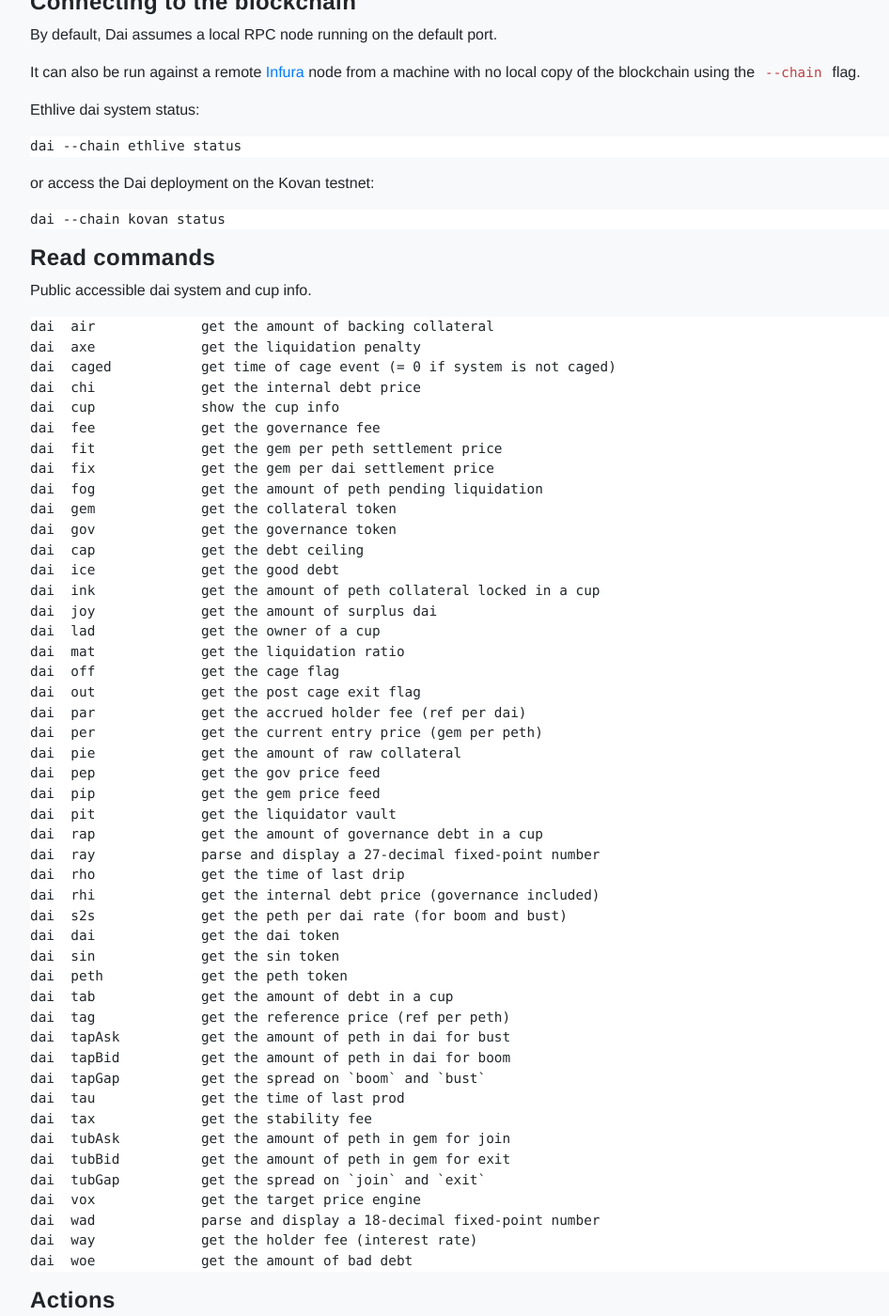
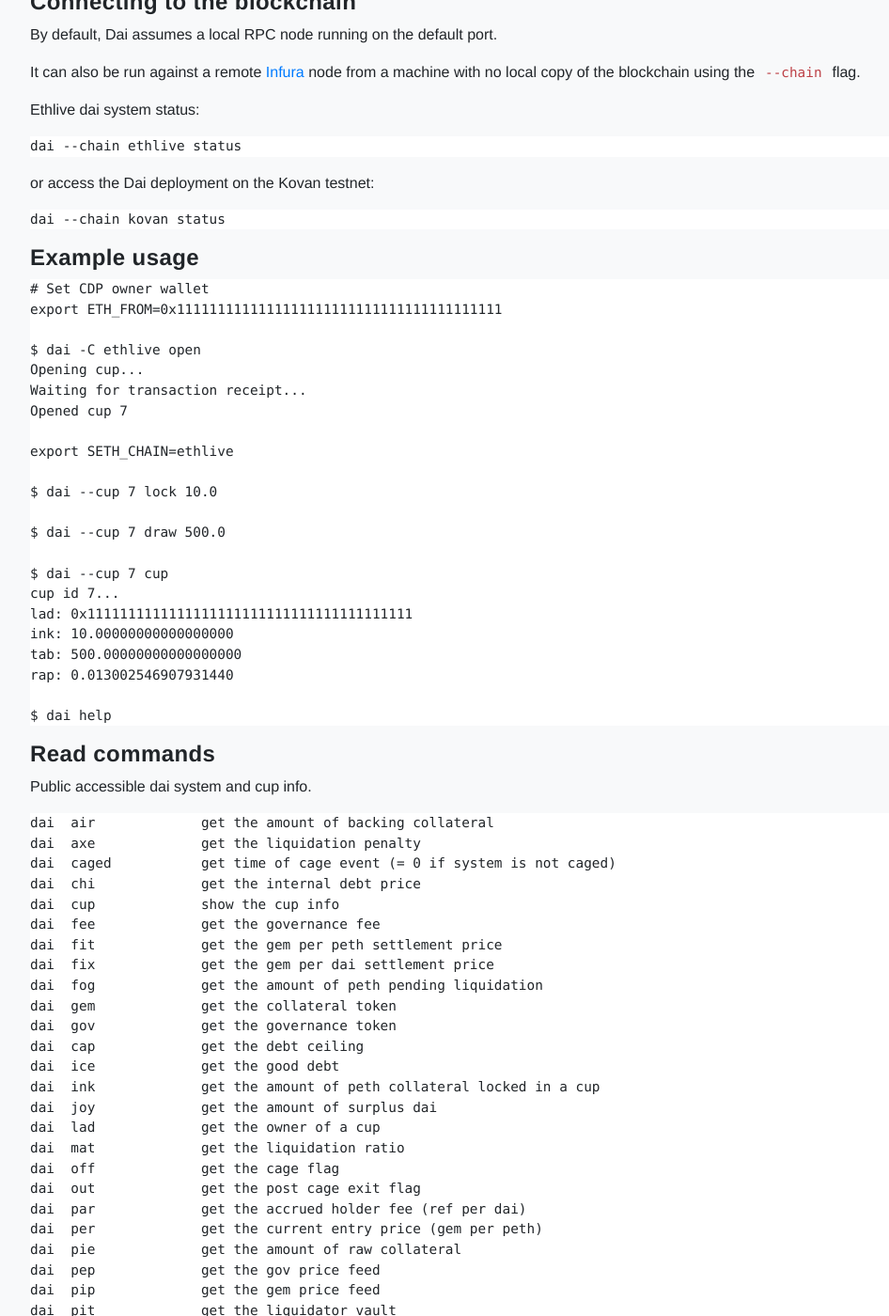
Before and after one commit to makerdao/developer.makerdao.com, a Jekyll site: the page built from dai/1/cli.md, in a window 1280 px wide and 1400 px high, scrolled down 1051 px. Shown: the whole window at 94% size, without its empty margins (53-999 px from the left). Built offline with Jekyll 4.4.1, drawn with Linux system fonts in a browser that asks for light colours; nearby versions of some CDN libraries; some of the changed text lies outside the part shown.

Commit message:
cli example

````diff
--- a/dai/1/cli.md
+++ b/dai/1/cli.md
@@ -64,6 +64,33 @@ or access the Dai deployment on the Kovan testnet:
 
     dai --chain kovan status
 
+#### Example usage
+
+```
+# Set CDP owner wallet
+export ETH_FROM=0x1111111111111111111111111111111111111111
+
+$ dai -C ethlive open
+Opening cup...
+Waiting for transaction receipt...
+Opened cup 7
+
+export SETH_CHAIN=ethlive
+
+$ dai --cup 7 lock 10.0
+
+$ dai --cup 7 draw 500.0
+
+$ dai --cup 7 cup
+cup id 7...
+lad: 0x1111111111111111111111111111111111111111
+ink: 10.00000000000000000
+tab: 500.00000000000000000
+rap: 0.013002546907931440
+
+$ dai help
+```
+
 #### Read commands
 
 Public accessible dai system and cup info.
@@ -116,6 +143,8 @@ dai  vox             get the target price engine
 dai  wad             parse and display a 18-decimal fixed-point number
 dai  way             get the holder fee (interest rate)
 dai  woe             get the amount of bad debt
+
+dai  help            print help about dai(1) or one of its subcommands
 ```
 
 #### Actions
@@ -137,7 +166,6 @@ dai exit            sell PETH for gems
 dai free            remove excess PETH collateral from a cup
 dai give            transfer ownership of a cup
 dai heal            cancel debt
-dai help            print help about dai(1) or one of its subcommands
 dai join            buy PETH for gems
 dai lock            post additional PETH collateral to a cup
 dai open            create a new cup (collateralized debt position)
````
